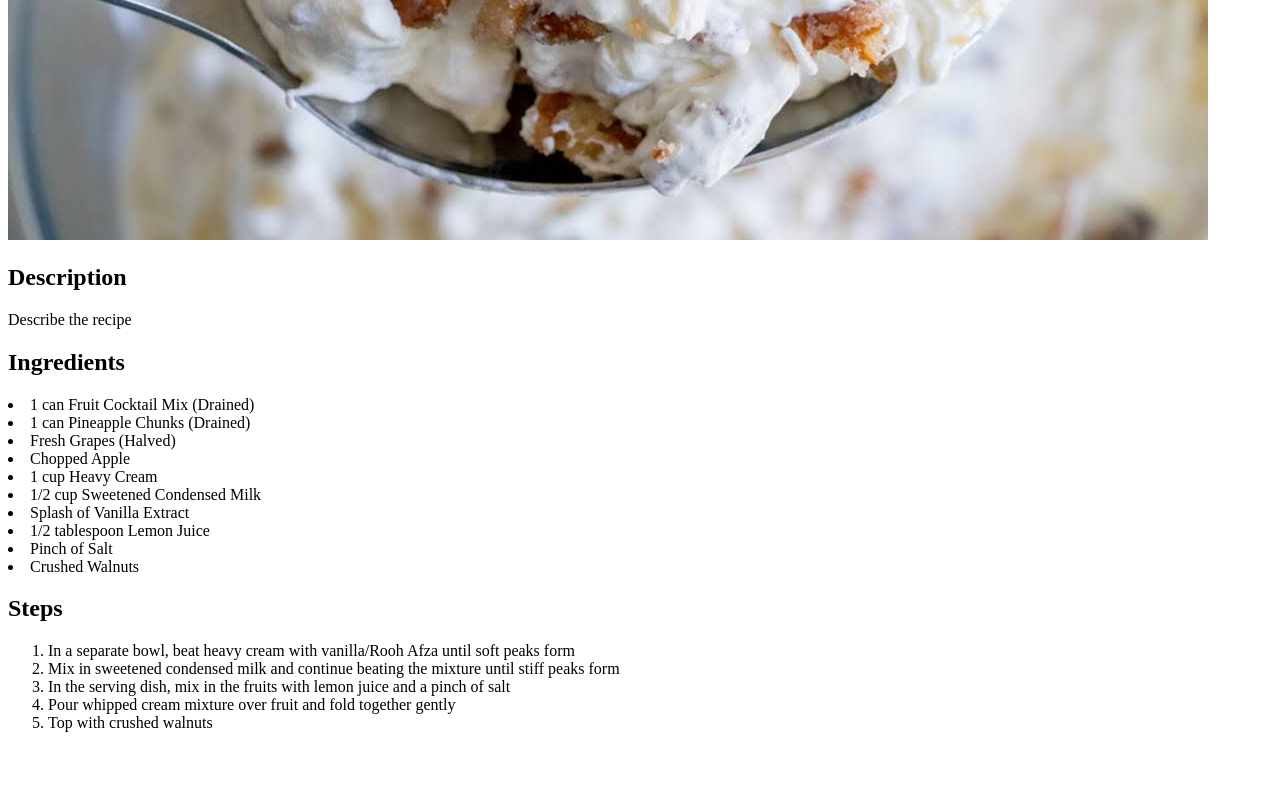
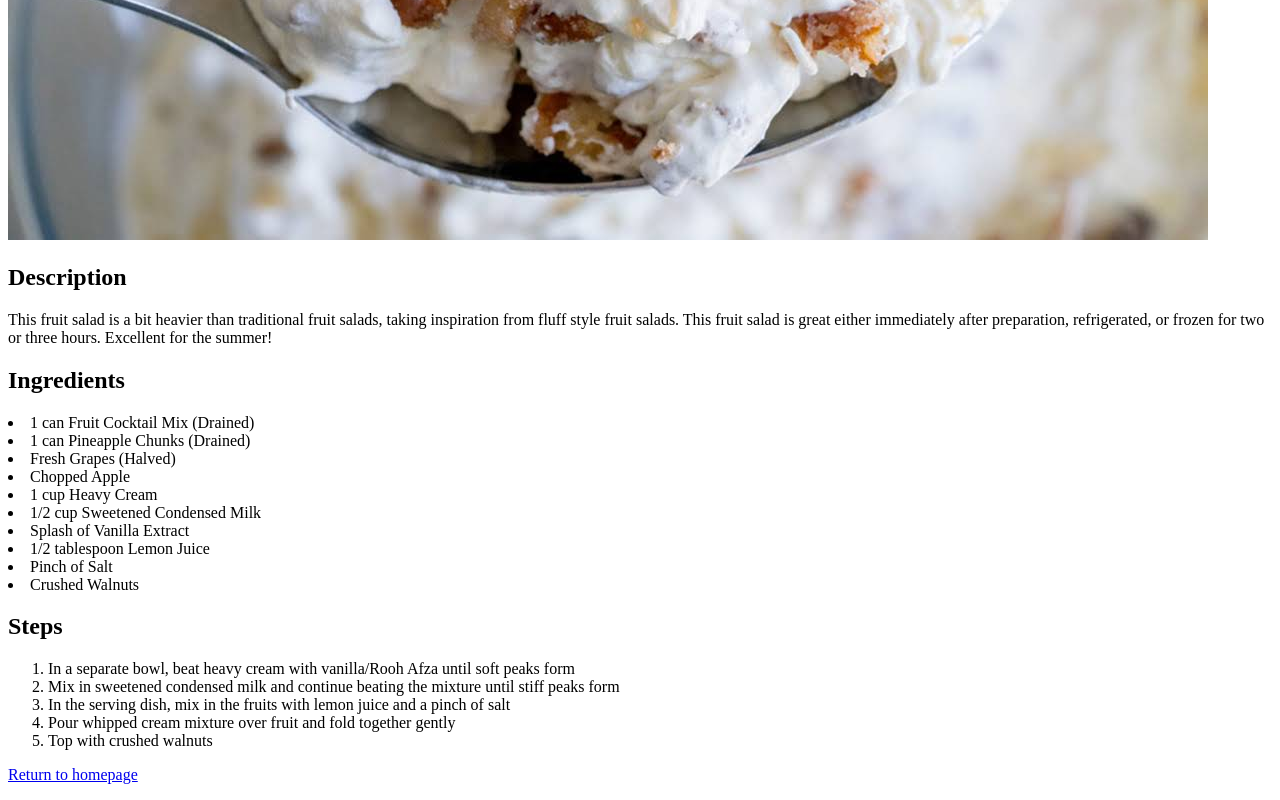
Before and after one commit to Ammar-Alam/odin-recipes, a plain HTML site: page recipes/fruit-salad.html in a window 1280 px wide. Shown: the part 470-1270 px from the top of the page. Before the commit the page ends 1218 px from the top, so only its background shows below. Drawn offline with Linux system fonts and the light colour scheme.

Commit message:
Add description and return to homepage button
Replaced placeholder text in
description with actual
description and added
a return to homepage
button to the bottom
of the page

```diff
--- a/recipes/fruit-salad.html
+++ b/recipes/fruit-salad.html
@@ -10,7 +10,10 @@
     <!-- Image of recipe -->
     <img src="../img/fruit-salad.jpg" alt="A bowl of fruit salad">
     <h2>Description</h2>
-        <p>Describe the recipe</p>
+        <p>This fruit salad is a bit heavier than traditional fruit salads, taking inspiration from fluff
+            style fruit salads. This fruit salad is great either immediately after preparation, refrigerated, or frozen for two or three hours.
+            Excellent for the summer!
+        </p>
     <h2>Ingredients</h2>
         <li>1 can Fruit Cocktail Mix (Drained)</li>
         <li>1 can Pineapple Chunks (Drained)</li>
@@ -30,5 +33,6 @@
             <li>Pour whipped cream mixture over fruit and fold together gently</li>
             <li>Top with crushed walnuts</li>
         </ol>
+    <p><a href="../index.html" target="_self">Return to homepage</a></p>
 </body>
 </html>
```
